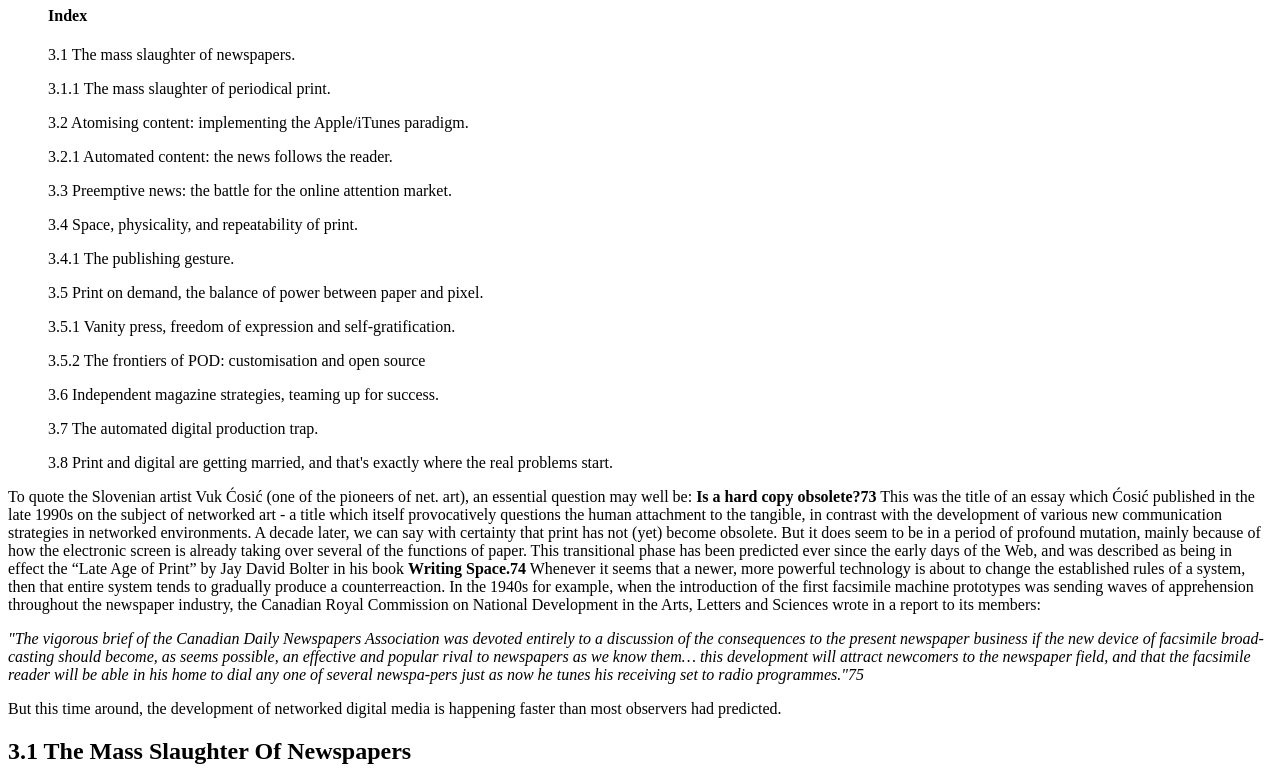
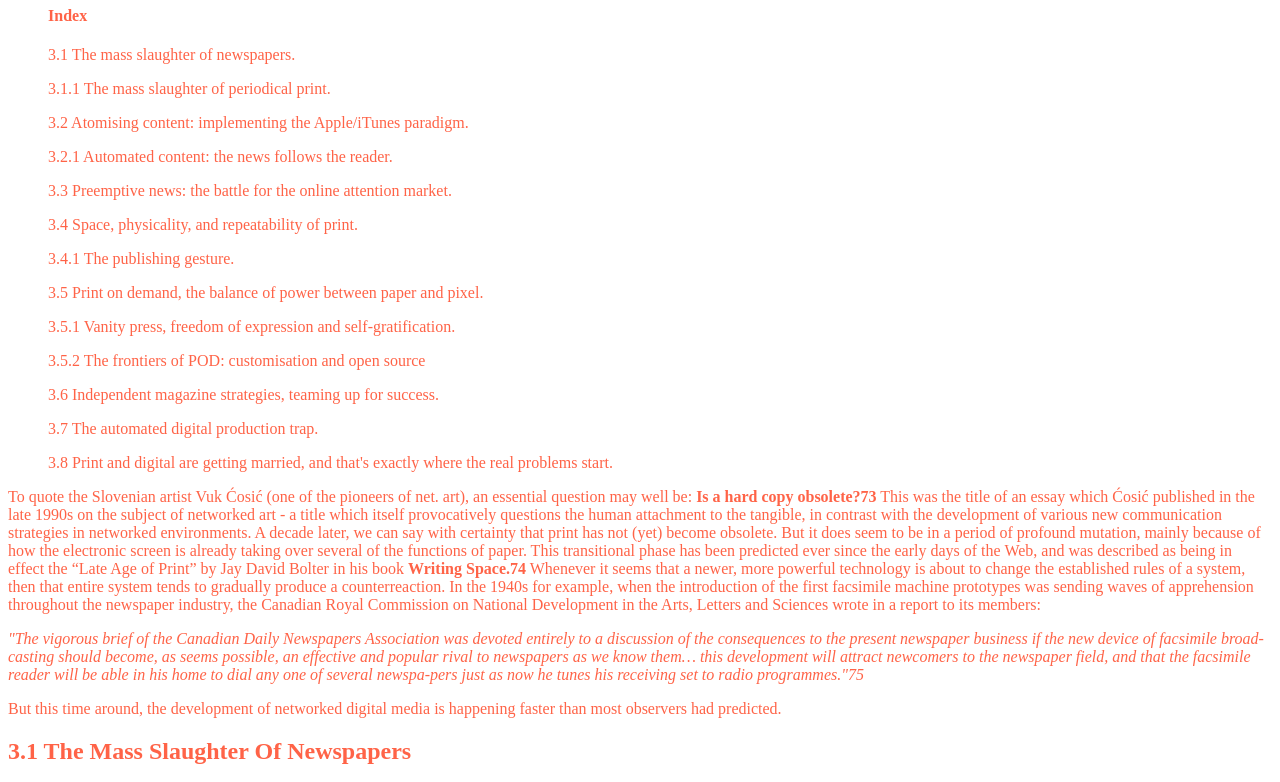
Before and after one commit to akramarski/manuscript, a plain HTML site: page index.html in a window 1280 px wide. Shown: the part 209-991 px from the top of the page. Drawn offline with Linux system fonts and the light colour scheme.

Commit message:
Update index.html

```diff
--- a/index.html
+++ b/index.html
@@ -2,7 +2,8 @@
 <html>
     <head>
     <title> Manuscript</title>
-    <link herf="style.css" rel="stylesheet">
+   <link href="style.css" rel="stylesheet">
+</head>
     </head>
     <body>
         <header>
```
